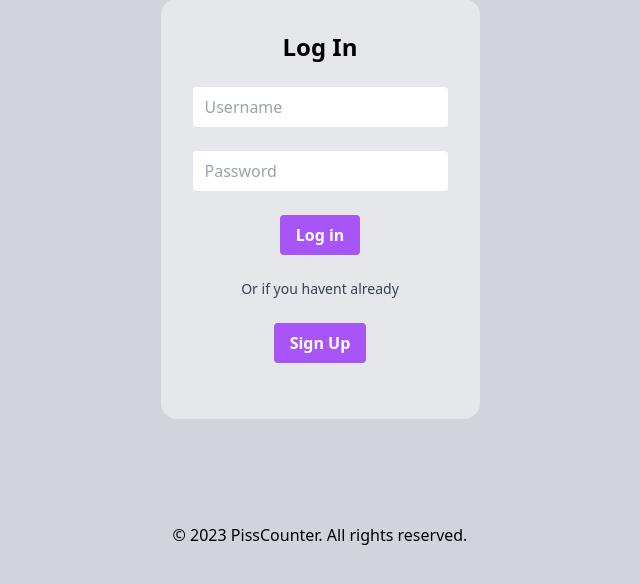
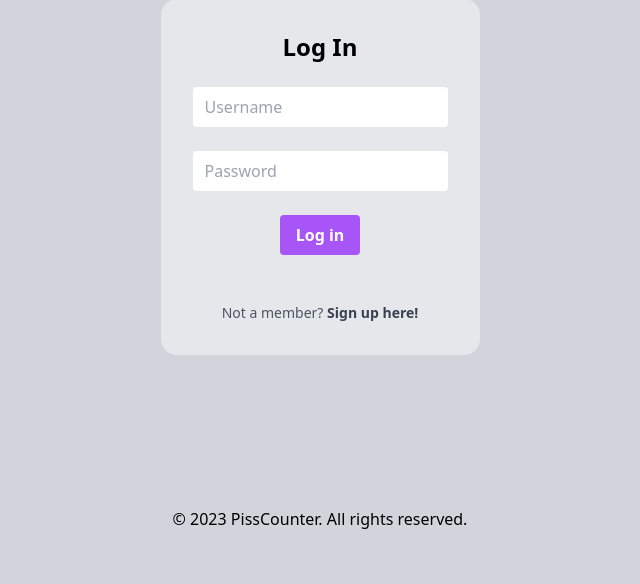
Before and after one commit to luddthree/pisscounter, a Flask app: page /logon in a window 1280 px wide. Shown: the part 113-697 px from the top of the page, without its empty margins (320-960 px from the left). Run offline with Flask 3, Linux system fonts and the light colour scheme; style sheets or scripts are compiled from the project's sources.

Commit message:
link fixed

```diff
--- a/templates/login.html
+++ b/templates/login.html
@@ -100,13 +100,9 @@
                 class="daddy bg-purple-500 hover:bg-purple-800 text-white font-bold py-2 px-4 rounded"><span
                   class="text">Log in</span></button><br>
             </div><br>
-
-            <div class="flex justify-center">
-              <p class="text-gray-700 text-sm">Or if you havent already</p>
-            </div><br>
-            <div class="flex justify-center">
-              <button class="daddy bg-purple-500 hover:bg-purple-800 text-white font-bold py-2 px-4 rounded"><a
-                  href="/enternew" class="button-64"><span class="text">Sign Up</span></a></button>
+<br>
+            <div class="text-gray-600 text-sm flex justify-center">
+              <p>Not a member? <b><a href="/enternew" class="text-gray-700 hover:text-gray-900 text-sm"> Sign up here!</a></b></p>            </div>
               <br>
             </div>
           </div>
```
